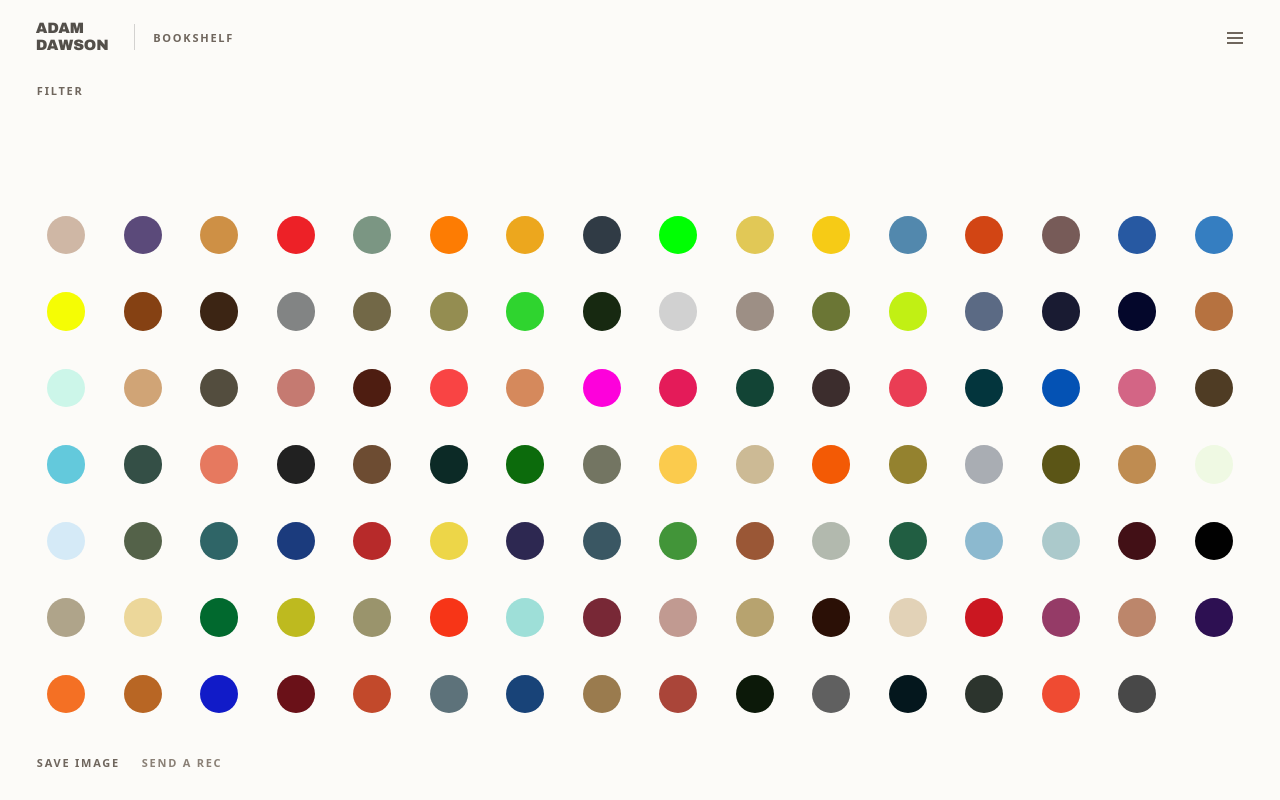
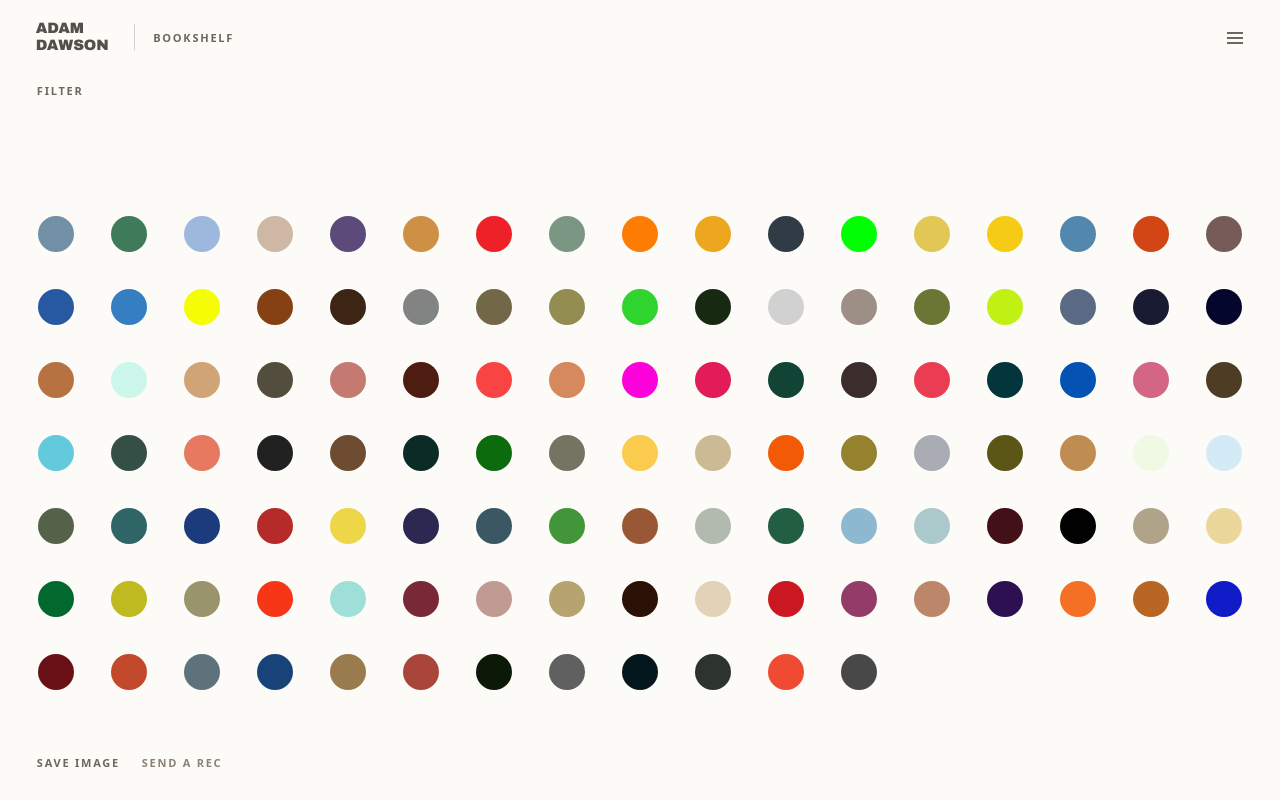
Before and after one commit to acldxyz/personal-site, a plain HTML site: page bookshelf-dots.html in a window 1280 px wide. Drawn offline with Linux system fonts and the light colour scheme.

Commit message:
Add Children of Time, The Big Leap and The Genius Zone to the spot painting
Children of Time and The Big Leap were added to the live shelf after
this page's list was copied from it; The Genius Zone is new (read
2026, recommended). Children of Time keeps its cover's green; The Big
Leap's near-white and The Genius Zone's white are too close to the
ground, so they take the sky blue and the title blue of their own
covers, each at least 10 from every other spot and the white. All
three link to their own Amazon pages by their covers' ISBNs.

Co-Authored-By: Claude Opus 5.5 <noreply@anthropic.com>
Claude-Session: https://claude.ai/code/session_01UWRCHHM4vg73ytnF75kiWd

```diff
--- a/bookshelf-dots.html
+++ b/bookshelf-dots.html
@@ -706,6 +706,9 @@
 /* t title · a author · y year · r recommendation · g genre · c colour family
    k dominant hex · s cover aspect (w/h) · p pages · u cover */
 var books = [
+  { t: "The Genius Zone", a: "Gay Hendricks", y: "2026", r: "X", g: "Non-Fiction", c: "White", k: "#f2f4f3", s: 0.644, p: 160, u: "https://m.media-amazon.com/images/P/1250246547.01.L.jpg" },
+  { t: "Children of Time", a: "Adrian Tchaikovsky", y: "2026", r: "X", g: "Sci-Fi", c: "Green", k: "#3f7a5a", s: 0.651, p: 416, u: "https://m.media-amazon.com/images/P/0316452505.01.L.jpg" },
+  { t: "The Big Leap", a: "Gay Hendricks", y: "2026", r: "X", g: "Non-Fiction", c: "White", k: "#e8e4da", s: 0.667, p: 224, u: "https://m.media-amazon.com/images/P/0061735361.01.L.jpg" },
   { t: "The Tao of Fundraising", a: "John Kim", y: "2026", r: "X", g: "Non-Fiction", c: "White", k: "#e8e4da", s: 0.667, p: 256, u: "https://m.media-amazon.com/images/P/163763496X.01.L.jpg" },
   { t: "The Enneagram: Nine Gateways to Presence", a: "Russ Hudson", y: "2026", r: "A", g: "Non-Fiction", c: "Purple", k: "#5b4a7a", s: 1, p: 400, u: "https://m.media-amazon.com/images/P/1683645790.01.L.jpg" },
   { t: "Echopraxia", a: "Peter Watts", y: "2026", r: "X", g: "Sci-Fi", c: "Orange", k: "#ce9045", s: 0.668, p: 384, u: "https://covers.openlibrary.org/b/id/8457790-L.jpg" },
@@ -873,6 +876,8 @@ var books = [
      colour comes within 10 of a spot here, it takes another from its cover. */
 
   var SPOT = {
+    "The Genius Zone": "#718fa5",
+    "The Big Leap": "#9db8dc",
     "The Metamorphosis of Prime Intellect": "#d1d1d1",
     "The Creative Act: A Way of Being": "#b2b9ae",
     "Trail Wise, Path Ways": "#828484",
```
